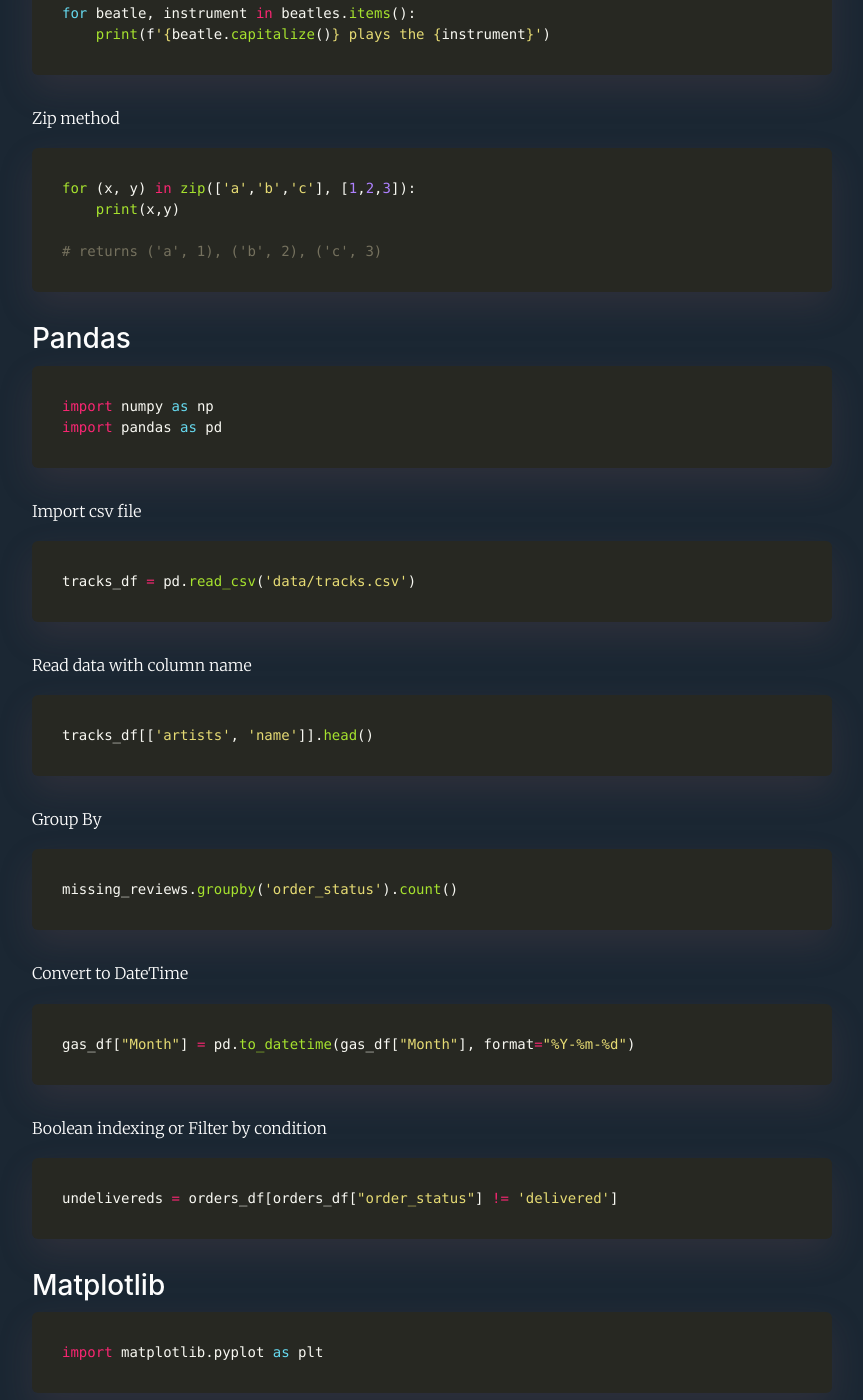
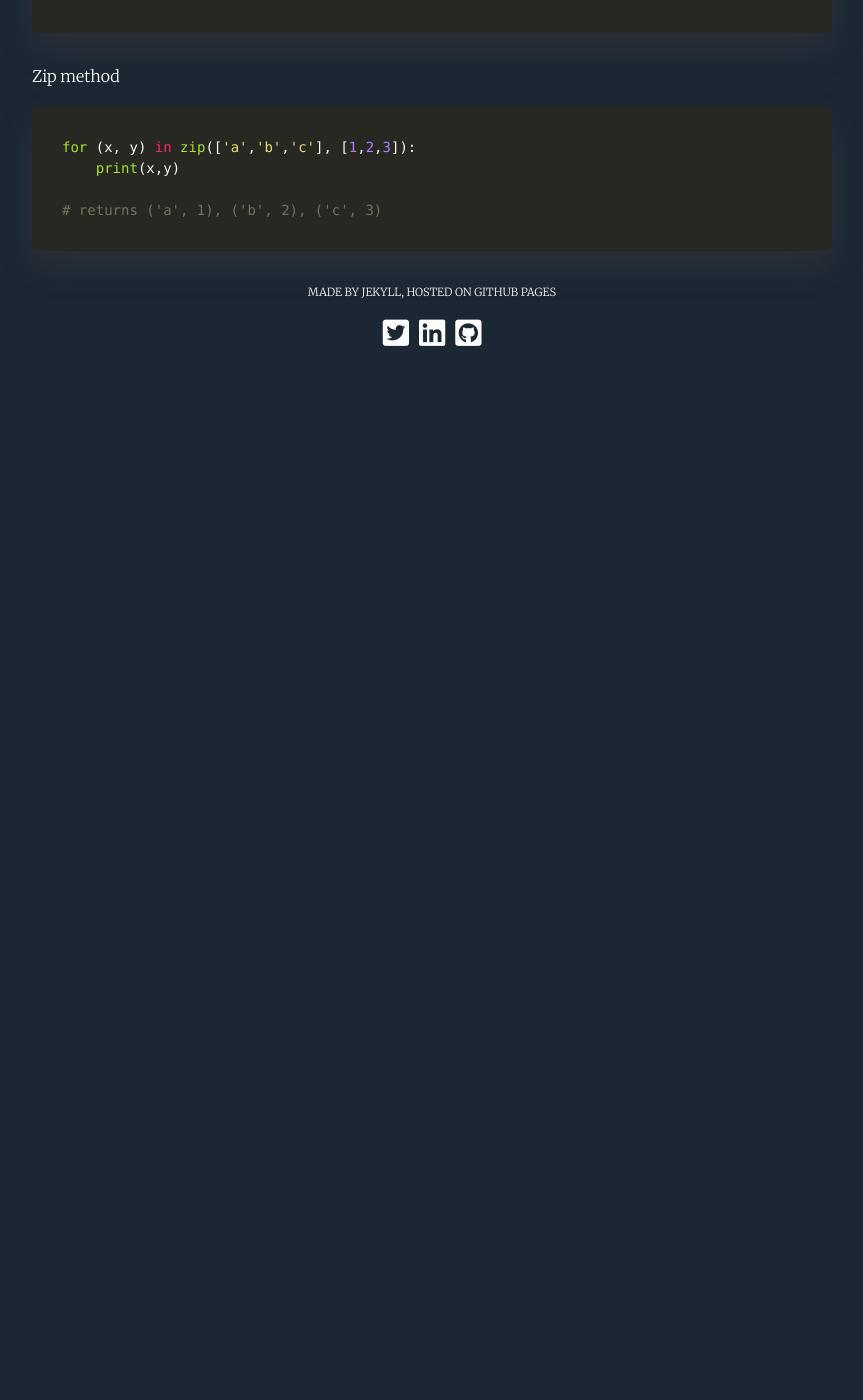
Before and after one commit to alexandrebk/alexandrebk.github.io, a Jekyll site: the page built from cheat_sheet_python.md, in a window 1280 px wide and 1400 px high, scrolled down 487 px. Shown: the whole window, without its empty margins (208-1071 px from the left). Built offline with Jekyll 4.4.1, drawn with Linux system fonts in a browser that asks for light colours; nearby versions of some CDN libraries; after the commit the page ends 900 px from its top, so only the background shows below that.

Commit message:
Creates Panda Cheat Sheet

````diff
--- a/cheat_sheet_python.md
+++ b/cheat_sheet_python.md
@@ -28,46 +26,3 @@
 
 # returns ('a', 1), ('b', 2), ('c', 3)
 ```
-
-### Pandas
-
-```python
-import numpy as np
-import pandas as pd
-```
-
-Import csv file
-
-```python
-tracks_df = pd.read_csv('data/tracks.csv')
-```
-
-Read data with column name
-
-```python
-tracks_df[['artists', 'name']].head()
-```
-
-Group By
-
-```python
-missing_reviews.groupby('order_status').count()
-```
-
-Convert to DateTime
-
-```python
-gas_df["Month"] = pd.to_datetime(gas_df["Month"], format="%Y-%m-%d")
-```
-
-Boolean indexing or Filter by condition
-
-```python
-undelivereds = orders_df[orders_df["order_status"] != 'delivered']
-```
-
-### Matplotlib
-
-```python
-import matplotlib.pyplot as plt
-```
````
Also changed, not shown: other parts of cheat_sheet_python.md (+1 -3 lines), cheat_sheet.md (+4 -5 lines), cheat_sheet_pandas.md (added, +46 -0 lines), cheat_sheet_ruby.md (+1 -1 lines).
